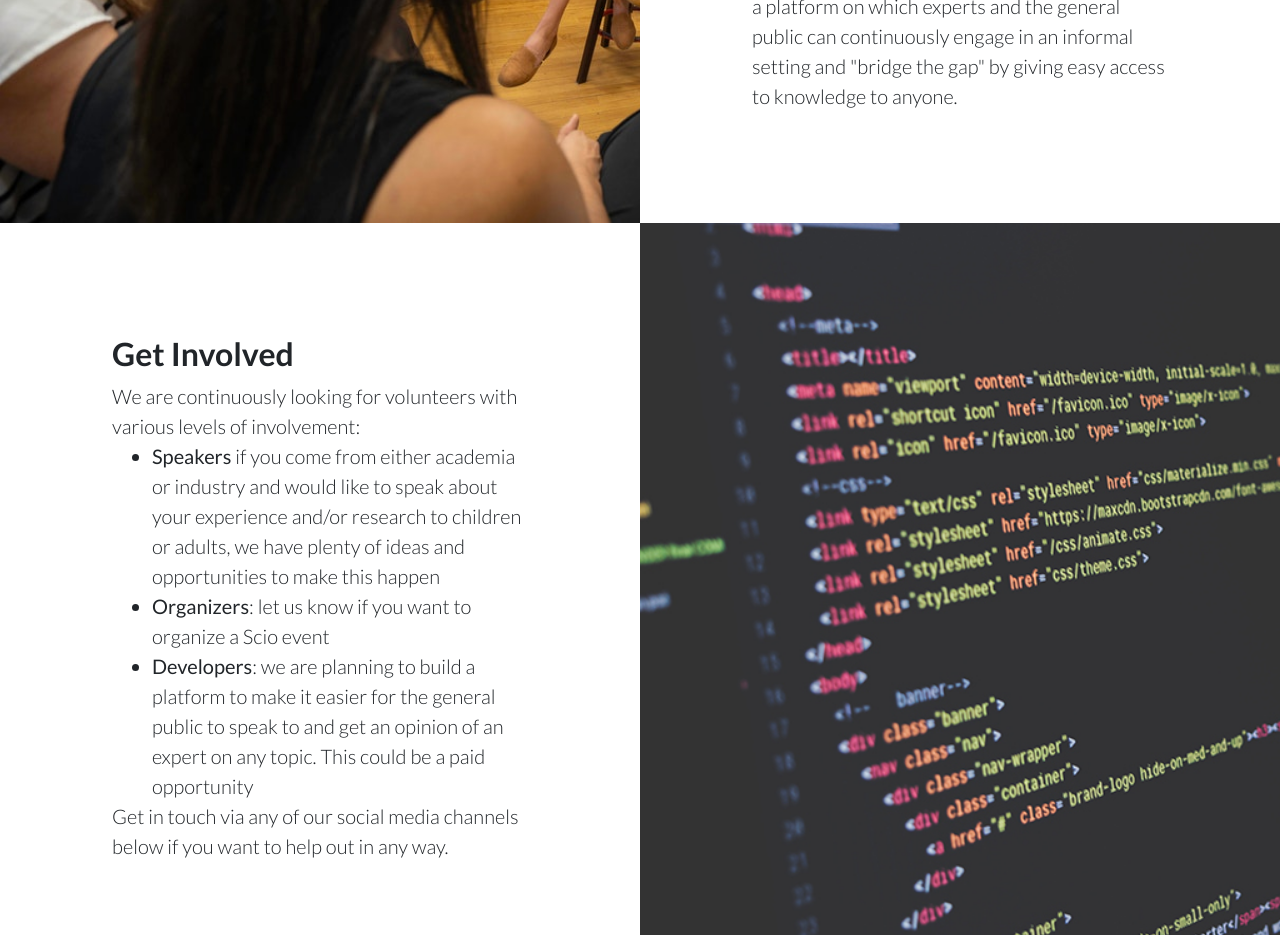
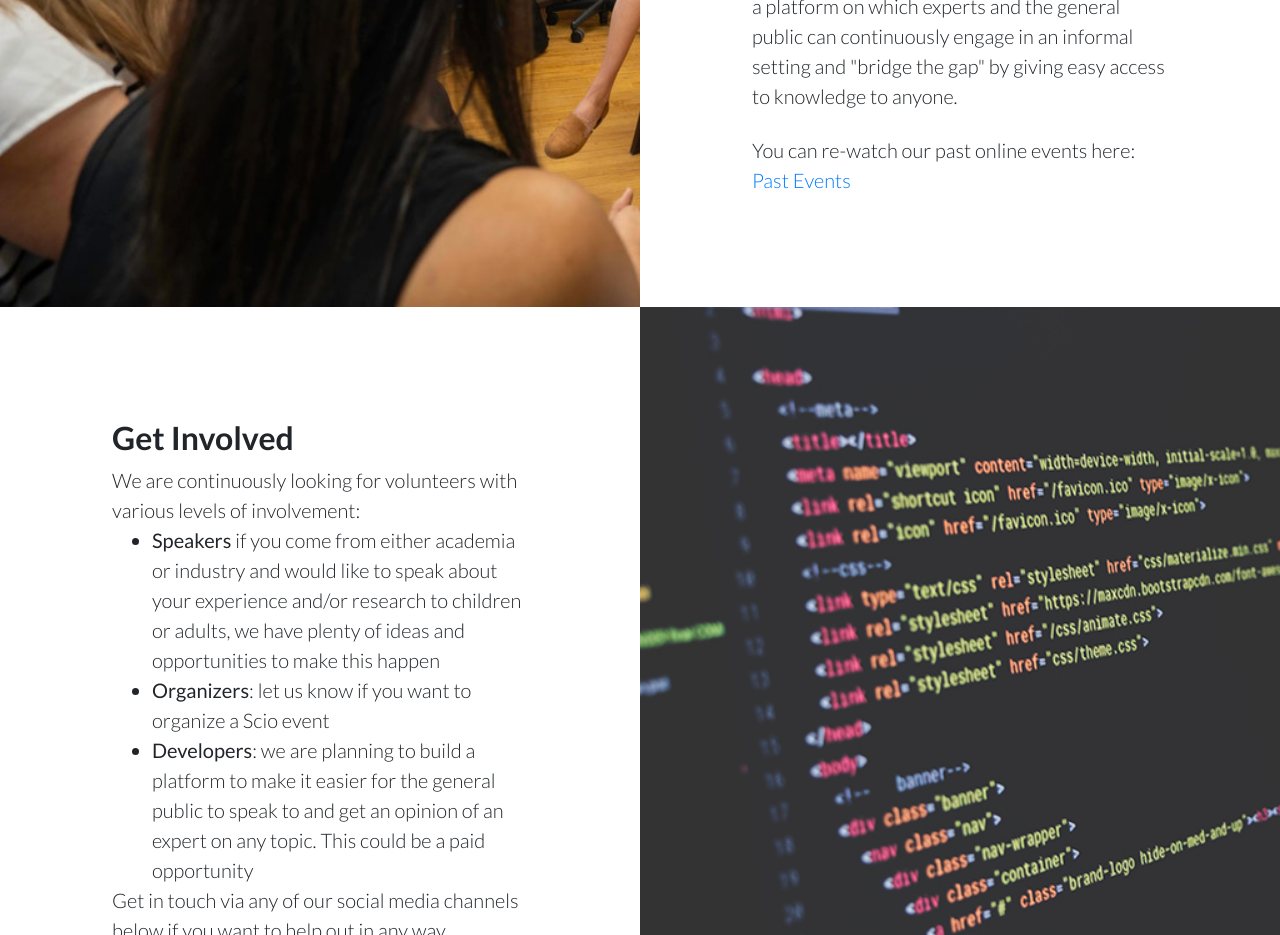
Before and after one commit to scio-org/scio-org.github.io, a website: page index.html in a window 1280 px wide. Shown: the part 2780-3715 px from the top of the page. Drawn offline with Linux system fonts and the light colour scheme; a script that the page names is missing.

Commit message:
Add past events link

```diff
--- a/index.html
+++ b/index.html
@@ -96,6 +96,8 @@
         <div class="col-lg-6 my-auto showcase-text">
           <h2>Events &amp; Projects</h2>
           <p class="lead mb-0">We plan to achieve our mission with various projects. Our short term goal is to empower experts by providing them with a platform on which they can engage with the general public and in outreach projects. This could be whether they want to talk about their own research, or their motivations on why they embarked onto a career path involving science, or simply how they got to work on their current interests. We also want to empower the general public by providing them with free and quick access to knowledge in a friendly environment. We are currently planning a series of events for schools in which students can ask academic researchers any question in a format more akin to a conversation, informal and engaging. We are also planning to make this experience more seamless by creating a platform on which experts and the general public can continuously engage in an informal setting and "bridge the gap" by giving easy access to knowledge to anyone.</p>
+          </br>
+          <p class="lead mb-0">You can re-watch our past online events here: <a href="https://www.youtube.com/channel/UCYs_7P-iX5xQdMuunUvdhLA/videos">Past Events</a></p>
         </div>
       </div>
       <div class="row no-gutters">
```
